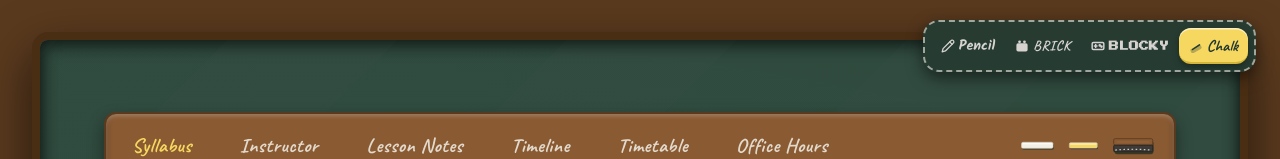
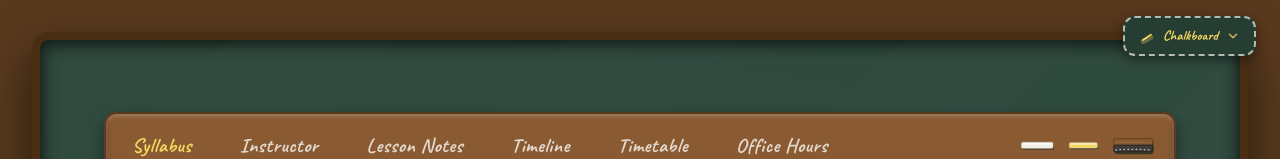
Before and after one commit to hmfareed/Portfolio-Revamp, a Next.js app: page / in a window 1280 px wide. Shown: the top 159 px of the page. Built offline with nearby package versions, Linux system fonts and the light colour scheme; a web font is replaced by a local one.

Commit message:
feat(ui): replace wide theme toggle bar with collapsible folded dropdown menu

```diff
--- a/src/themes/ThemeContext.tsx
+++ b/src/themes/ThemeContext.tsx
@@ -1,7 +1,7 @@
 'use client';
 
-import React, { createContext, useContext, useState, useEffect } from 'react';
-import { motion, useReducedMotion } from 'framer-motion';
+import React, { createContext, useContext, useState, useEffect, useRef } from 'react';
+import { motion, AnimatePresence, useReducedMotion } from 'framer-motion';
 
 export type ThemeKey = 'pencil' | 'brick' | 'blocky' | 'chalk';
 
@@ -87,68 +87,21 @@ export const ThemeProvider: React.FC<ThemeProviderProps> = ({
   );
 };
 
-/**
- * Top Corner Floating Theme Toggle
- * Tactile pill in the top-right corner to switch between Pencil, Brick, Blocky, and Chalkboard
- */
-export const ThemeToggle: React.FC = () => {
-  const { currentTheme, setTheme } = useTheme();
-  const shouldReduceMotion = useReducedMotion();
-
-  let containerStyles = '';
-  let containerInlineStyle: React.CSSProperties = {};
-
-  if (currentTheme === 'chalk') {
-    containerStyles = 'bg-[#263D33]/95 backdrop-blur-md border-2 border-dashed border-[#F2F0E6]/60 shadow-[0_6px_16px_rgba(0,0,0,0.5)]';
-  } else if (currentTheme === 'blocky') {
-    containerStyles = 'bg-[#1E232A]/90 backdrop-blur-md border-3 border-black shadow-[0_6px_0_#0F1217]';
-    containerInlineStyle = {
-      boxShadow: 'inset 2px 2px 0 rgba(255,255,255,0.15), inset -2px -2px 0 rgba(0,0,0,0.6), 0 6px 0 #0F1217',
-    };
-  } else if (currentTheme === 'brick') {
-    containerStyles = 'bg-[#1A1F2B]/85 backdrop-blur-md border-2 border-black/30 shadow-[0_8px_20px_rgba(0,0,0,0.35)]';
-    containerInlineStyle = {
-      boxShadow: 'inset 0 1px 0 rgba(255, 255, 255, 0.2), 0 8px 20px rgba(0, 0, 0, 0.35)',
-    };
-  } else {
-    containerStyles = 'bg-[#FBF8EF]/95 backdrop-blur-md border-2 border-[#2B2B2B] shadow-[3px_3px_0px_#2B2B2B]';
-    containerInlineStyle = { filter: 'url(#pencil-wobble)' };
+interface ThemeOption {
+  key: ThemeKey;
+  label: string;
+  tagline: string;
+  icon: (className?: string) => React.ReactNode;
 }
 
-  return (
-    <aside
-      aria-label="Theme Switcher"
-      className="fixed top-3 right-3 sm:top-5 sm:right-6 z-50 select-none"
-    >
-      <div
-        className={`flex items-center p-1 sm:p-1.5 rounded-2xl transition-all duration-300 ${containerStyles}`}
-        style={containerInlineStyle}
-      >
-        {/* Pencil Option Button */}
-        <button
-          type="button"
-          onClick={() => setTheme('pencil')}
-          aria-pressed={currentTheme === 'pencil'}
-          className={`relative flex items-center gap-1.5 px-2 sm:px-2.5 py-1 sm:py-1.5 rounded-xl text-xs sm:text-sm font-bold transition-all cursor-pointer ${
-            currentTheme === 'pencil'
-              ? 'text-[#2B2B2B]'
-              : 'text-stone-300 hover:text-white'
-          }`}
-        >
-          {currentTheme === 'pencil' && (
-            <motion.div
-              layoutId="theme-active-indicator"
-              className="absolute inset-0 bg-[#FFE66D] rounded-xl border border-[#2B2B2B] shadow-[1px_1px_0px_#2B2B2B]"
-              transition={
-                shouldReduceMotion
-                  ? { duration: 0 }
-                  : { type: 'spring', stiffness: 450, damping: 30 }
-              }
-            />
-          )}
-          <span className="relative z-10 flex items-center gap-1 font-handwriting">
+const THEME_OPTIONS: ThemeOption[] = [
+  {
+    key: 'pencil',
+    label: 'Pencil',
+    tagline: 'Hand-drawn exercise book',
+    icon: (className = 'w-4 h-4') => (
       <svg
-              className="w-3.5 h-3.5 shrink-0"
+        className={className}
         viewBox="0 0 24 24"
         fill="none"
         stroke="currentColor"
@@ -160,39 +113,15 @@ export const ThemeToggle: React.FC = () => {
         <path d="M17 3a2.85 2.83 0 1 1 4 4L7.5 20.5 2 22l1.5-5.5Z" />
         <path d="m15 5 4 4" />
       </svg>
-            <span className="hidden sm:inline">Pencil</span>
-          </span>
-        </button>
-
-        {/* Brick Option Button */}
-        <button
-          type="button"
-          onClick={() => setTheme('brick')}
-          aria-pressed={currentTheme === 'brick'}
-          className={`relative flex items-center gap-1.5 px-2 sm:px-2.5 py-1 sm:py-1.5 rounded-xl text-xs sm:text-sm font-bold transition-all cursor-pointer ${
-            currentTheme === 'brick'
-              ? 'text-white'
-              : 'text-stone-300 hover:text-white'
-          }`}
-        >
-          {currentTheme === 'brick' && (
-            <motion.div
-              layoutId="theme-active-indicator"
-              className="absolute inset-0 bg-[#D1382B] rounded-xl border-b-2 border-[#9E2419]"
-              style={{
-                boxShadow:
-                  'inset 0 1.5px 0 rgba(255, 255, 255, 0.45), 0 3px 6px rgba(0, 0, 0, 0.25)',
-              }}
-              transition={
-                shouldReduceMotion
-                  ? { duration: 0 }
-                  : { type: 'spring', stiffness: 450, damping: 30 }
-              }
-            />
-          )}
-          <span className="relative z-10 flex items-center gap-1 font-heading uppercase tracking-wider">
+    ),
+  },
+  {
+    key: 'brick',
+    label: 'Brick Builder',
+    tagline: 'Studded plastic toy bricks',
+    icon: (className = 'w-4 h-4') => (
       <svg
-              className="w-3.5 h-3.5 shrink-0"
+        className={className}
         viewBox="0 0 20 20"
         fill="currentColor"
         aria-hidden="true"
@@ -201,39 +130,15 @@ export const ThemeToggle: React.FC = () => {
         <circle cx="6.5" cy="4" r="2" />
         <circle cx="13.5" cy="4" r="2" />
       </svg>
-            <span className="hidden sm:inline">Brick</span>
-          </span>
-        </button>
-
-        {/* Blocky Option Button */}
-        <button
-          type="button"
-          onClick={() => setTheme('blocky')}
-          aria-pressed={currentTheme === 'blocky'}
-          className={`relative flex items-center gap-1.5 px-2 sm:px-2.5 py-1 sm:py-1.5 rounded-xl text-xs sm:text-sm font-bold transition-all cursor-pointer ${
-            currentTheme === 'blocky'
-              ? 'text-[#1E232A]'
-              : 'text-stone-300 hover:text-white'
-          }`}
-        >
-          {currentTheme === 'blocky' && (
-            <motion.div
-              layoutId="theme-active-indicator"
-              className="absolute inset-0 bg-[#FFD23F] rounded-xl border-b-2 border-[#D4A017]"
-              style={{
-                boxShadow:
-                  'inset 0 1.5px 0 rgba(255, 255, 255, 0.6), 0 3px 6px rgba(0, 0, 0, 0.3)',
-              }}
-              transition={
-                shouldReduceMotion
-                  ? { duration: 0 }
-                  : { type: 'spring', stiffness: 450, damping: 30 }
-              }
-            />
-          )}
-          <span className="relative z-10 flex items-center gap-1 font-pixel text-[10px] uppercase">
+    ),
+  },
+  {
+    key: 'blocky',
+    label: 'Blocky World',
+    tagline: 'Retro voxel game world',
+    icon: (className = 'w-4 h-4') => (
       <svg
-              className="w-3.5 h-3.5 shrink-0"
+        className={className}
         viewBox="0 0 24 24"
         fill="none"
         stroke="currentColor"
@@ -247,39 +152,15 @@ export const ThemeToggle: React.FC = () => {
         <circle cx="15" cy="11" r="1" fill="currentColor" />
         <circle cx="18" cy="13" r="1" fill="currentColor" />
       </svg>
-            <span className="hidden sm:inline">Blocky</span>
-          </span>
-        </button>
-
-        {/* Chalk Option Button */}
-        <button
-          type="button"
-          onClick={() => setTheme('chalk')}
-          aria-pressed={currentTheme === 'chalk'}
-          className={`relative flex items-center gap-1.5 px-2 sm:px-2.5 py-1 sm:py-1.5 rounded-xl text-xs sm:text-sm font-bold transition-all cursor-pointer ${
-            currentTheme === 'chalk'
-              ? 'text-[#23382F]'
-              : 'text-stone-300 hover:text-white'
-          }`}
-        >
-          {currentTheme === 'chalk' && (
-            <motion.div
-              layoutId="theme-active-indicator"
-              className="absolute inset-0 bg-[#F6D860] rounded-xl border-b-2 border-[#D4B63A]"
-              style={{
-                boxShadow:
-                  'inset 0 1.5px 0 rgba(255, 255, 255, 0.6), 0 3px 6px rgba(0, 0, 0, 0.3)',
-              }}
-              transition={
-                shouldReduceMotion
-                  ? { duration: 0 }
-                  : { type: 'spring', stiffness: 450, damping: 30 }
-              }
-            />
-          )}
-          <span className="relative z-10 flex items-center gap-1 font-heading text-sm sm:text-base font-bold">
+    ),
+  },
+  {
+    key: 'chalk',
+    label: 'Chalkboard',
+    tagline: 'Classroom green slate & wood',
+    icon: (className = 'w-4 h-4') => (
       <svg
-              className="w-3.5 h-3.5 shrink-0"
+        className={className}
         viewBox="0 0 24 24"
         fill="none"
         stroke="currentColor"
@@ -290,10 +171,211 @@ export const ThemeToggle: React.FC = () => {
         <rect x="3" y="14" width="18" height="6" rx="2" transform="rotate(-30 12 17)" fill="currentColor" opacity="0.3" />
         <line x1="6" y1="18" x2="18" y2="10" strokeWidth="2.5" />
       </svg>
-            <span className="hidden sm:inline">Chalk</span>
+    ),
+  },
+];
+
+/**
+ * Collapsible Top-Right Corner Theme Dropdown Menu
+ * Folds up into a compact, distraction-free button that unfolds when clicked.
+ */
+export const ThemeToggle: React.FC = () => {
+  const { currentTheme, setTheme } = useTheme();
+  const [isOpen, setIsOpen] = useState(false);
+  const containerRef = useRef<HTMLDivElement>(null);
+  const shouldReduceMotion = useReducedMotion();
+
+  // Close dropdown on outside click or Escape key
+  useEffect(() => {
+    const handleOutsideClick = (e: MouseEvent) => {
+      if (containerRef.current && !containerRef.current.contains(e.target as Node)) {
+        setIsOpen(false);
+      }
+    };
+    const handleKeyDown = (e: KeyboardEvent) => {
+      if (e.key === 'Escape') {
+        setIsOpen(false);
+      }
+    };
+
+    document.addEventListener('mousedown', handleOutsideClick);
+    document.addEventListener('keydown', handleKeyDown);
+    return () => {
+      document.removeEventListener('mousedown', handleOutsideClick);
+      document.removeEventListener('keydown', handleKeyDown);
+    };
+  }, []);
+
+  const activeOption = THEME_OPTIONS.find((t) => t.key === currentTheme) || THEME_OPTIONS[0];
+
+  // Theme-adaptive styles for the trigger button
+  const getTriggerStyles = () => {
+    switch (currentTheme) {
+      case 'pencil':
+        return {
+          className:
+            'bg-[#FBF8EF] text-[#2B2B2B] border-2 border-[#2B2B2B] shadow-[2px_2px_0px_#2B2B2B] hover:bg-[#FFF8E7]',
+          fontClass: 'font-handwriting',
+        };
+      case 'brick':
+        return {
+          className:
+            'bg-[#D1382B] text-white border-2 border-[#9E2419] shadow-[0_4px_10px_rgba(0,0,0,0.3)] hover:bg-[#E54536]',
+          fontClass: 'font-heading tracking-wider',
+        };
+      case 'blocky':
+        return {
+          className:
+            'bg-[#1E232A] text-[#FFD23F] border-3 border-black shadow-[0_4px_0_#0F1217] hover:bg-[#2A303C]',
+          fontClass: 'font-pixel text-xs',
+        };
+      case 'chalk':
+      default:
+        return {
+          className:
+            'bg-[#263D33] text-[#F6D860] border-2 border-dashed border-[#F2F0E6]/70 shadow-[0_4px_12px_rgba(0,0,0,0.4)] hover:bg-[#2F4A3E]',
+          fontClass: 'font-heading text-base',
+        };
+    }
+  };
+
+  // Theme-adaptive styles for the dropdown panel
+  const getDropdownStyles = () => {
+    switch (currentTheme) {
+      case 'pencil':
+        return 'bg-[#FBF8EF] border-2 border-[#2B2B2B] shadow-[4px_4px_0px_#2B2B2B] text-[#2B2B2B]';
+      case 'brick':
+        return 'bg-[#1A1F2B] border-2 border-black/40 shadow-[0_12px_28px_rgba(0,0,0,0.5)] text-white';
+      case 'blocky':
+        return 'bg-[#1E232A] border-3 border-black shadow-[0_8px_0_#0F1217] text-[#F3F4F6]';
+      case 'chalk':
+      default:
+        return 'bg-[#263D33] border-2 border-dashed border-[#F2F0E6]/70 shadow-[0_12px_28px_rgba(0,0,0,0.6)] text-[#F2F0E6]';
+    }
+  };
+
+  const trigger = getTriggerStyles();
+
+  return (
+    <aside
+      ref={containerRef}
+      aria-label="Theme Switcher Menu"
+      className="fixed top-3 right-3 sm:top-4 sm:right-6 z-50 select-none"
+    >
+      {/* Collapsed Trigger Button */}
+      <button
+        type="button"
+        onClick={() => setIsOpen((prev) => !prev)}
+        aria-expanded={isOpen}
+        aria-haspopup="menu"
+        aria-label={`Current theme: ${activeOption.label}. Click to switch theme.`}
+        className={`relative flex items-center gap-2 px-3 sm:px-3.5 py-1.5 sm:py-2 rounded-xl transition-all cursor-pointer font-bold ${trigger.className}`}
+      >
+        <span className="shrink-0">{activeOption.icon('w-4 h-4')}</span>
+        <span className={`${trigger.fontClass} text-xs sm:text-sm`}>
+          {activeOption.label}
         </span>
+        {/* Animated Chevron indicator */}
+        <motion.svg
+          animate={{ rotate: isOpen ? 180 : 0 }}
+          transition={{ duration: 0.2 }}
+          className="w-3.5 h-3.5 shrink-0 opacity-80"
+          viewBox="0 0 24 24"
+          fill="none"
+          stroke="currentColor"
+          strokeWidth="2.5"
+          strokeLinecap="round"
+          strokeLinejoin="round"
+          aria-hidden="true"
+        >
+          <path d="m6 9 6 6 6-6" />
+        </motion.svg>
       </button>
+
+      {/* Unfolded Dropdown Menu */}
+      <AnimatePresence>
+        {isOpen && (
+          <motion.div
+            initial={
+              shouldReduceMotion
+                ? { opacity: 0 }
+                : { opacity: 0, y: -8, scale: 0.95 }
+            }
+            animate={{ opacity: 1, y: 0, scale: 1 }}
+            exit={
+              shouldReduceMotion
+                ? { opacity: 0 }
+                : { opacity: 0, y: -8, scale: 0.95 }
+            }
+            transition={{ duration: 0.18, ease: 'easeOut' }}
+            role="menu"
+            aria-label="Themes"
+            className={`absolute right-0 top-full mt-2 w-60 sm:w-64 p-2 rounded-xl overflow-hidden ${getDropdownStyles()}`}
+          >
+            {/* Header label */}
+            <div className="flex items-center justify-between px-2.5 py-1.5 pb-2 mb-1 border-b border-white/10 text-[11px] font-mono uppercase tracking-wider opacity-60">
+              <span>Switch Theme</span>
+              <span>4 Themes</span>
             </div>
+
+            {/* List of Theme Items */}
+            <div className="space-y-1">
+              {THEME_OPTIONS.map((opt) => {
+                const isSelected = opt.key === currentTheme;
+
+                return (
+                  <button
+                    key={opt.key}
+                    type="button"
+                    role="menuitem"
+                    onClick={() => {
+                      setTheme(opt.key);
+                      setIsOpen(false);
+                    }}
+                    className={`w-full flex items-center justify-between p-2.5 rounded-lg text-left transition-all cursor-pointer ${
+                      isSelected
+                        ? currentTheme === 'pencil'
+                          ? 'bg-[#FFE66D] text-[#2B2B2B] font-bold shadow-xs'
+                          : currentTheme === 'brick'
+                          ? 'bg-[#D1382B] text-white font-bold'
+                          : currentTheme === 'blocky'
+                          ? 'bg-[#FFD23F] text-[#1E232A] font-bold'
+                          : 'bg-[#F6D860] text-[#23382F] font-bold'
+                        : 'hover:bg-white/10 opacity-80 hover:opacity-100'
+                    }`}
+                  >
+                    <div className="flex items-center gap-2.5 min-w-0">
+                      <div className="shrink-0 p-1 rounded-md bg-black/10">
+                        {opt.icon('w-4 h-4')}
+                      </div>
+                      <div className="truncate">
+                        <div className="text-xs sm:text-sm font-bold truncate">
+                          {opt.label}
+                        </div>
+                        <div className="text-[10px] opacity-75 truncate">
+                          {opt.tagline}
+                        </div>
+                      </div>
+                    </div>
+
+                    {/* Active checkmark */}
+                    {isSelected && (
+                      <span className="shrink-0 text-sm font-bold ml-2">
+                        ✓
+                      </span>
+                    )}
+                  </button>
+                );
+              })}
+            </div>
+
+            {/* Hint footer */}
+            <div className="mt-2 pt-2 border-t border-white/10 px-2 text-[10px] opacity-50 text-center font-mono">
+              Press Esc or click outside to fold
+            </div>
+          </motion.div>
+        )}
+      </AnimatePresence>
     </aside>
   );
 };
```
Lines whose indentation alone changed are shown as unchanged.
